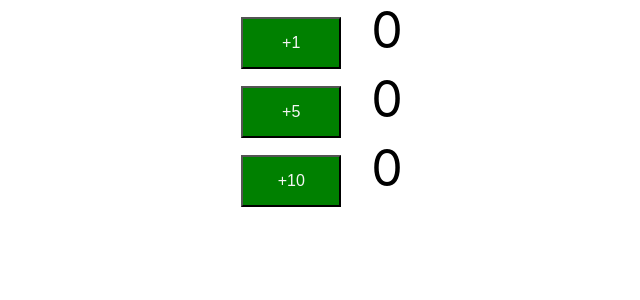
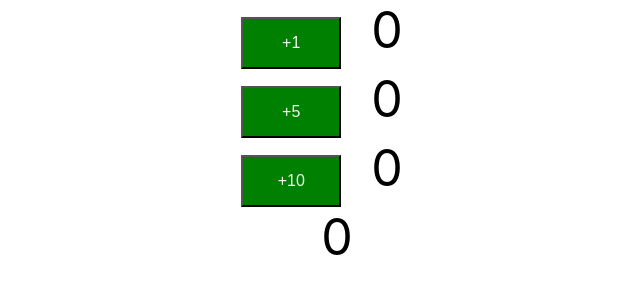
Before and after one commit to pyigo/Todo-app-practice-react, a React (Create React App) app: page / in a window 1280 px wide. Shown: the top 300 px of the page, without its empty margins (303-943 px from the left). Built offline with nearby package versions, Linux system fonts and the light colour scheme.

Commit message:
updated state from parent component, moved state from child to parent

```diff
--- a/src/App.js
+++ b/src/App.js
@@ -18,13 +18,13 @@
         <ThirdComponent></ThirdComponent> */}
 
         {/* Set one as the default value of counter number one by defining a default props. */}
-        <Counter by={1} />
+        <Counter />
 
         {/* we will be reusing our counter component and include them in the parent icomponent which is App
         and each counter component will have a diif increment value and update the variable of the component as we click on the button.  */}
         {/* Because the increment vale will not change, we can use props   */}
-        <Counter by={5} />
-        <Counter by={10} />
+        {/* <CounterButton by={5} />
+        <CounterButton by={10} /> */}
 
       </div>
     );
--- a/src/components/counter/Counter.jsx
+++ b/src/components/counter/Counter.jsx
@@ -3,6 +3,37 @@
 import "./counter.css";
 
 class Counter extends Component {
+  constructor() {
+    super();
+    this.state = {
+      // our state here represent the total of count in the parent component
+      counter: 0,
+    };
+
+    this.increment = this.increment.bind(this);
+  }
+
+  render() {
+    return (
+      <div className="counter">
+        <CounterButton by={1} incrementMethod={this.increment}/>
+        <CounterButton by={5} incrementMethod={this.increment}/>
+        <CounterButton by={10} incrementMethod={this.increment}/>
+        {/* the next line is the whole counter value */}
+        <span className="count">{this.state.counter}</span>
+      </div>
+    );
+  }
+
+  increment(by) {
+    // console.log(`we are incrementing from child in parent : ${by} `)
+     this.setState({
+       counter: this.state.counter + by
+     });
+  }
+}
+
+class CounterButton extends Component {
   // define the initial state in a constructor
   // state=>counter 0
 
@@ -10,44 +41,43 @@
     // always call the super method after construvctor to use the sate or you get an error
     super();
     this.state = {
+      // this state represent the sate at the specific counter
       counter: 0,
-
     };
     // Using an arrow function prevents us from using the binding method
     this.increment = this.increment.bind(this);
   }
 
-  render () {
+  render() {
     return (
       <div className="counter">
         <button onClick={this.increment}>+{this.props.by}</button>
         <span className="count">{this.state.counter}</span>
-
       </div>
     );
   }
 
-  increment () {
+  increment() {
     //Update state - counter ++
     // console.log('increment');
     // we cannot update the state of a component directly, we will use setSate() method and pass the objevct counter with the updatded value as an argument
-    // this.state.counter++;
-    this.setState ({
-        // this.setState does a merge of the current state and what we want to update
-        // use this. props to increment the value of the object
-        counter: this.state.counter + this.props.by,
-
-    })
+    // this.state.counter++; BAD PRACTICE
+    this.setState({
+      // this.setState does a merge of the current state and what we want to update
+      // use this. props to increment the value of the object
+      counter: this.state.counter + this.props.by,
+    });
+    this.props.incrementMethod(this.props.by); //the parameter by is to say the value of the increment
   }
 }
 
 // creating a default prop to increment by a default value
-Counter.defaultProps ={
-  by :1
-}
+CounterButton.defaultProps = {
+  by: 1,
+};
 
 // creating a check the type of the props value being passed
-Counter.propTypes ={
-  by : propTypes.number
-}
+CounterButton.propTypes = {
+  by: propTypes.number,
+};
 export default Counter;
```
